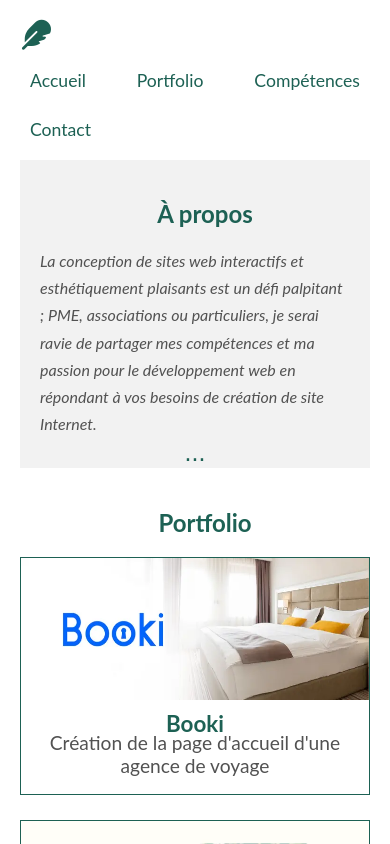
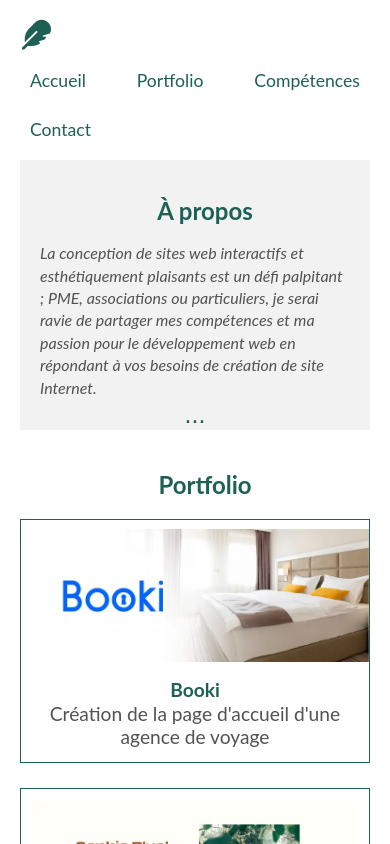
Before and after one commit to p2r3d/newportfolio, a React (Create React App) app: page / in a window 390 px wide. Shown: the top 844 px of the page. Built offline with nearby package versions, Linux system fonts and the light colour scheme.

Commit message:
fix: ajustements padding & margins

```diff
--- a/src/components/AboutMe/aboutMe.scss
+++ b/src/components/AboutMe/aboutMe.scss
@@ -6,7 +6,7 @@
   flex-wrap: wrap;
   background-color: $portfolio-background-color-grey;
   line-height: 1.7rem;
-  padding: 0 20px;
+  padding: 0 50px;
   cursor: pointer;
   .textDiv {
     filter:grayscale(40);
@@ -26,3 +26,15 @@
     border: none;
   }
 }
+/************* Tablette *******************/
+.aboutMe {
+  line-height: 1.6rem;
+  padding: 0 30px;
+}
+/************* Mobile *******************/
+@media screen and (max-width: 769px){
+.aboutMe {
+  line-height: 1.4rem;
+  padding: 0 20px;
+  }
+}
--- a/src/components/AboutMe/index.jsx
+++ b/src/components/AboutMe/index.jsx
@@ -25,7 +25,7 @@
         … atouts précieux dans le travail de développeur, où il s’agit de jongler entre les tâches,
         de s’adapter, et de trouver des <strong>solutions créatives</strong> aux défis techniques.
          </em></p>
-        <p><em>Enthousiaste à l'idée d'explorer vos idées, j'ai hâte d'imaginer avec vous un site internet qui vous ressemblera.</em></p>
+        <p><em>Enthousiaste à l'idée d'explorer vos idées, j'ai hâte d'imaginer un site internet à votre image.</em></p>
         </div>}
         <p className="visible"><em>La conception de sites web interactifs et esthétiquement plaisants est un défi palpitant ;
         PME, associations ou particuliers, je serai ravie de partager mes compétences et ma passion
--- a/src/components/Card/card.scss
+++ b/src/components/Card/card.scss
@@ -49,3 +49,30 @@
   font-size: 40px;
   color:$portfolio-background-color;
 }
+/************* Tablette *******************/
+@media screen and (min-width:770px) and (max-width: 1023px){
+
+}
+/************* Mobile *******************/
+@media screen and (max-width: 769px){
+ .card {
+  justify-content: center;
+  .cardImg {
+    object-fit:contain;
+    }
+  .cardTitle {
+    height:10%;
+    font-size: 1.2rem;
+    font-weight: bold;
+    margin:0;
+  }
+  .cardDescription {
+    text-align: center;
+    font-size: 1.2rem;
+    color: $font-color;
+    filter:grayscale(40);
+    margin:0;
+    padding-top: 10px;
+    }
+  }
+}
--- a/src/components/Skills/skills.scss
+++ b/src/components/Skills/skills.scss
@@ -4,8 +4,8 @@
   background-color:  $portfolio-background-color-grey;
   display: flex;
   flex-direction: column;
-  margin: 30px 0;
-  padding: 0 50px;
+  margin: 30px 10px;
+  padding: 0 50px 20px 50px;
   .skillsDiv {
     display: grid;
     grid-template-columns: repeat(4, 1fr);
@@ -37,9 +37,9 @@
     filter:grayscale(40);
   }
 }
-.skillsDiv .colDiv:hover {
+/*.skillsDiv .colDiv:hover {
   transform: scale(1.2);
-}
+}*/
 /************* Tablette *******************/
 @media screen and (min-width:770px) and (max-width: 1023px){
   .skillsSection {
```
Also changed, not shown: 1 other file (tests, documents, lock files or other folders).
